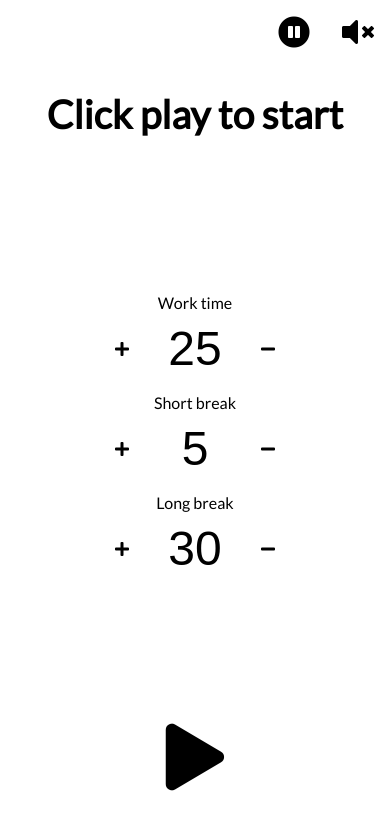
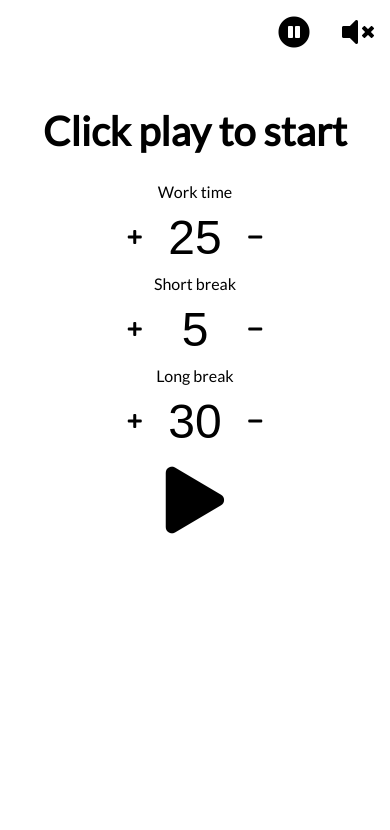
Before and after one commit to Arto20/focustimer, a plain HTML site: page index.html in a window 390 px wide. Drawn offline with Linux system fonts and the light colour scheme.

Commit message:
Improvements for responsive design on iphone size

```diff
--- a/fittext.js
+++ /dev/null
@@ -1,60 +0,0 @@
-/*!
-* FitText.js 1.0 jQuery free version
-*
-* Copyright 2011, Dave Rupert http://daverupert.com
-* Released under the WTFPL license
-* http://sam.zoy.org/wtfpl/
-* Modified by Slawomir Kolodziej http://slawekk.info
-*
-* Date: Tue Aug 09 2011 10:45:54 GMT+0200 (CEST)
-*/
-(function(){
-
-  var addEvent = function (el, type, fn) {
-    if (el.addEventListener)
-      el.addEventListener(type, fn, false);
-		else
-			el.attachEvent('on'+type, fn);
-  };
-
-  var extend = function(obj,ext){
-    for(var key in ext)
-      if(ext.hasOwnProperty(key))
-        obj[key] = ext[key];
-    return obj;
-  };
-
-  window.fitText = function (el, kompressor, options) {
-
-    var settings = extend({
-      'minFontSize' : -1/0,
-      'maxFontSize' : 1/0
-    },options);
-
-    var fit = function (el) {
-      var compressor = kompressor || 1;
-
-      var resizer = function () {
-        el.style.fontSize = Math.max(Math.min(el.clientWidth / (compressor*10), parseFloat(settings.maxFontSize)), parseFloat(settings.minFontSize)) + 'px';
-      };
-
-      // Call once to set.
-      resizer();
-
-      // Bind events
-      // If you have any js library which support Events, replace this part
-      // and remove addEvent function (or use original jQuery version)
-      addEvent(window, 'resize', resizer);
-      addEvent(window, 'orientationchange', resizer);
-    };
-
-    if (el.length)
-      for(var i=0; i<el.length; i++)
-        fit(el[i]);
-    else
-      fit(el);
-
-    // return set of elements
-    return el;
-  };
-})();
--- a/index.html
+++ b/index.html
@@ -7,9 +7,6 @@
     <link rel="stylesheet" href="style.css">
     <link rel="stylesheet" href="https://pro.fontawesome.com/releases/v5.10.0/css/all.css" integrity="sha384-AYmEC3Yw5cVb3ZcuHtOA93w35dYTsvhLPVnYs9eStHfGJvOvKxVfELGroGkvsg+p" crossorigin="anonymous"/>
 </head>
-
-<script src="fittext.js" type="text/javascript"></script>
-
 
 <body>
     <div class="switches">
@@ -64,9 +61,6 @@
     </p>
 
 </div>
-<script>
-  window.fitText( document.getElementById("timer") );
-</script>
 </body>
 <script src="app.js" type="text/javascript"></script>
 </html>
--- a/style.css
+++ b/style.css
@@ -144,6 +144,7 @@ h1 {
 @media (max-width: 960px) {
     .container {
         width: 100%;
+        justify-content: flex-start;
     }
 
     .time {
@@ -151,8 +152,19 @@ h1 {
         align-items: center;
     }
 
+    h1 {
+        padding-top: 2em;
+        font-size: 2.5em;
+        text-align: center;
+        transition: 2s;
+    }
+
+    .row i {
+    padding: 0.2em;
+}
+
     .time_value {
-        padding-bottom: 1em;
+        padding-bottom: 0.5em;
     }
 
     .time_value:last-of-type {
```
